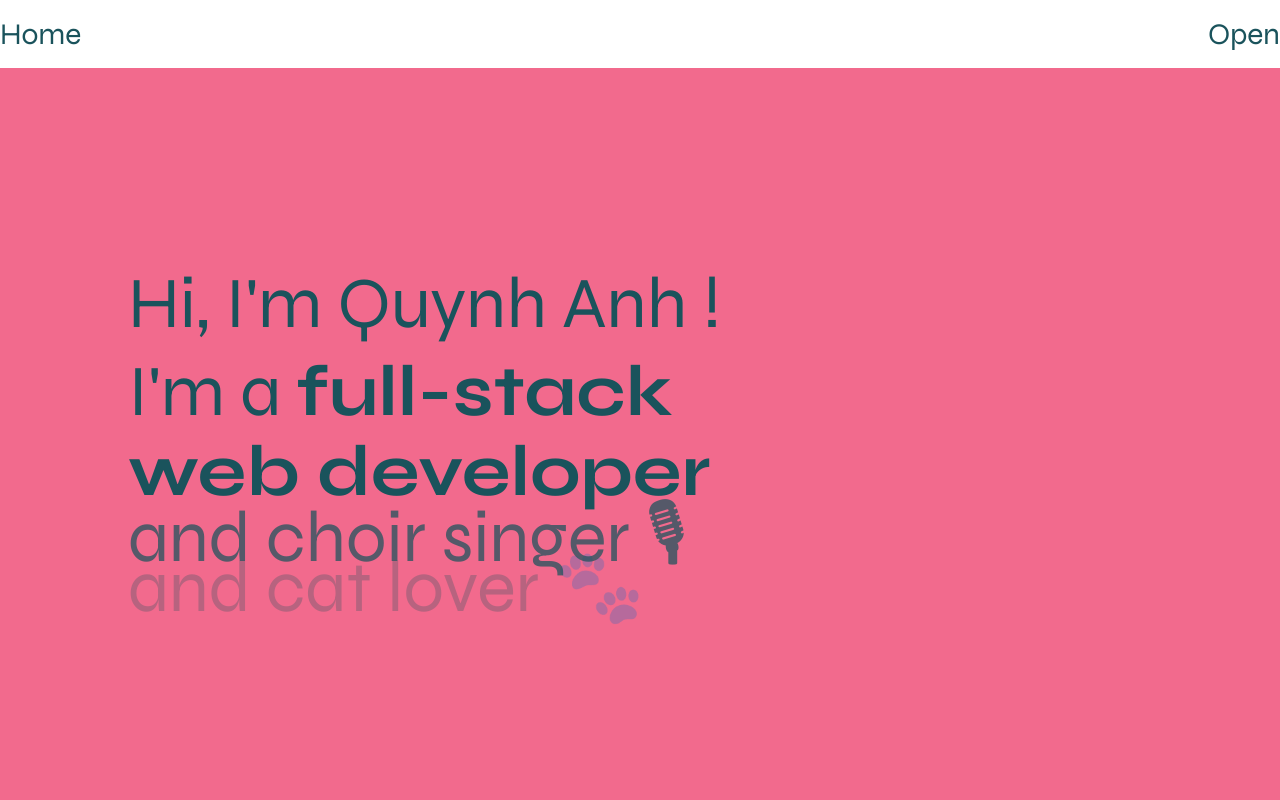
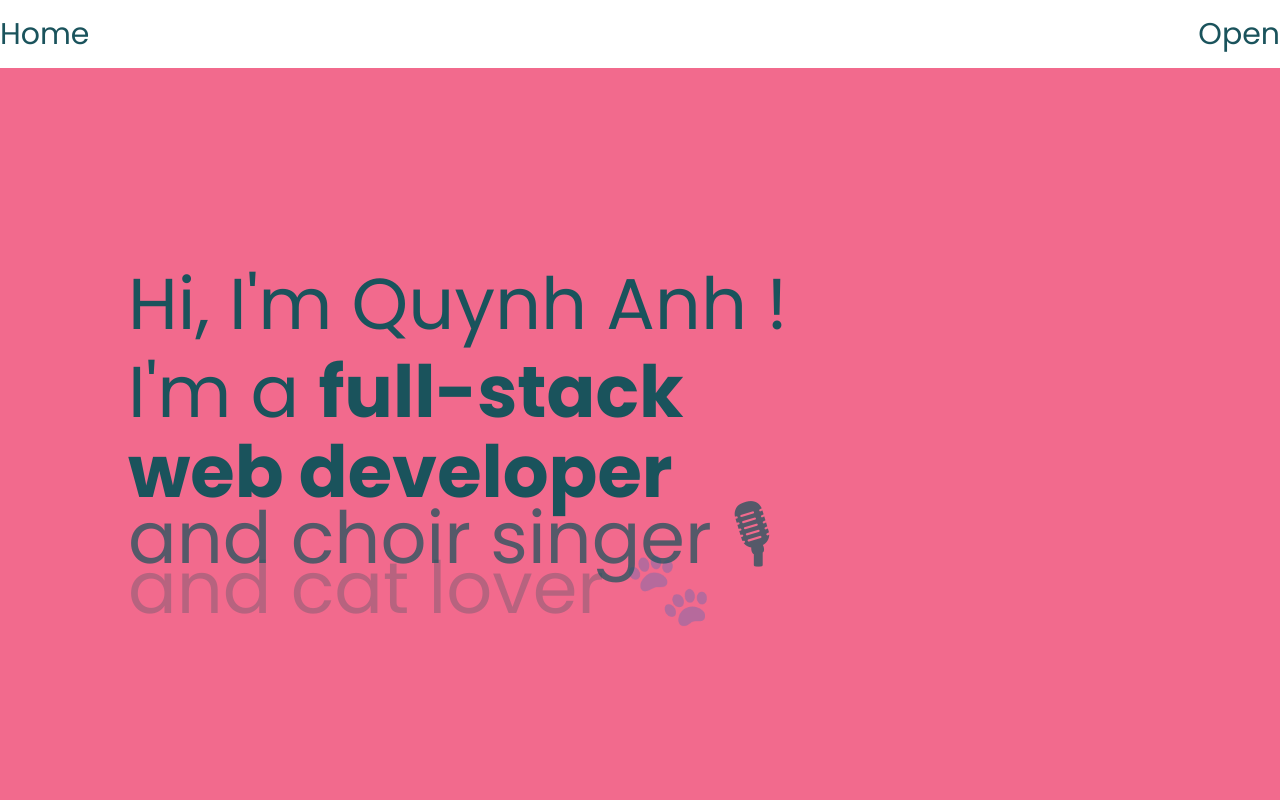
Before and after one commit to quynpham/qap-portfolio, a React (Create React App) app: page / in a window 1280 px wide. Shown: the top 800 px of the page. Built offline with nearby package versions, Linux system fonts and the light colour scheme.

Commit message:
Adding new font Poppins

```diff
--- a/public/index.html
+++ b/public/index.html
@@ -16,11 +16,13 @@
       user's mobile device or desktop. See https://developers.google.com/web/fundamentals/web-app-manifest/
     -->
     <link rel="manifest" href="%PUBLIC_URL%/manifest.json" />
-<link rel="preconnect" href="https://fonts.googleapis.com">
-<link rel="preconnect" href="https://fonts.gstatic.com" crossorigin>
-<link
-  href="https://fonts.googleapis.com/css2?family=Roboto:ital,wght@0,100;0,300;0,400;0,500;0,700;0,900;1,100;1,300;1,400;1,500;1,700;1,900&family=Syne:wght@400;500;600;700;800&display=swap"
-  rel="stylesheet">
+    <link rel="preconnect" href="https://fonts.googleapis.com">
+    <link rel="preconnect" href="https://fonts.gstatic.com" crossorigin>
+    <link rel="preconnect" href="https://fonts.googleapis.com">
+    <link rel="preconnect" href="https://fonts.gstatic.com" crossorigin>
+    <link
+      href="https://fonts.googleapis.com/css2?family=Poppins:ital,wght@0,100;0,200;0,300;0,400;0,500;0,600;0,700;0,800;0,900;1,100;1,200;1,300;1,400;1,500;1,600;1,700;1,800;1,900&display=swap"
+      rel="stylesheet">
     <!--
       Notice the use of %PUBLIC_URL% in the tags above.
       It will be replaced with the URL of the `public` folder during the build.
--- a/src/index.css
+++ b/src/index.css
@@ -4,8 +4,8 @@
 
 body {
   margin: 0;
-  font-family: 'Roboto', sans-serif;
-  font-family: 'Syne', sans-serif;
+  font-family: 'Poppins',
+  sans-serif;
   -webkit-font-smoothing: antialiased;
   -moz-osx-font-smoothing: grayscale;
 }
```
